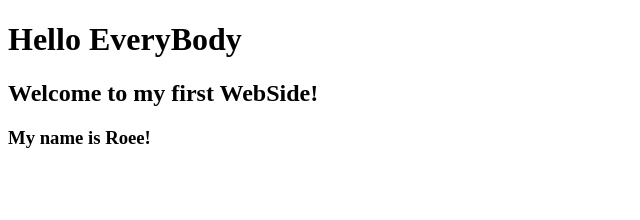
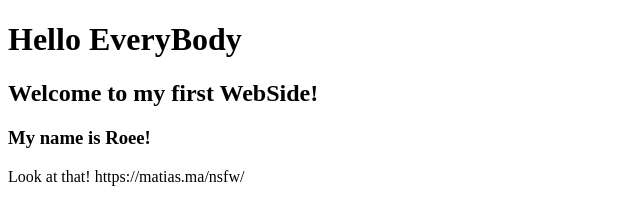
Before and after one commit to BinaleGit/1jb, a plain HTML site: page intex.html in a window 1280 px wide. Shown: the whole page, without its empty margins (0-640 px from the left). Drawn offline with Linux system fonts and the light colour scheme.

Commit message:
nice link

```diff
--- a/intex.html
+++ b/intex.html
@@ -9,5 +9,7 @@
   <h1>Hello EveryBody</h1>
   <h2>Welcome to my first WebSide!</h2>
   <h3>My name is Roee!</h3>
+  <p>Look at that! https://matias.ma/nsfw/</p>
+
 </body>
 </html>
```
